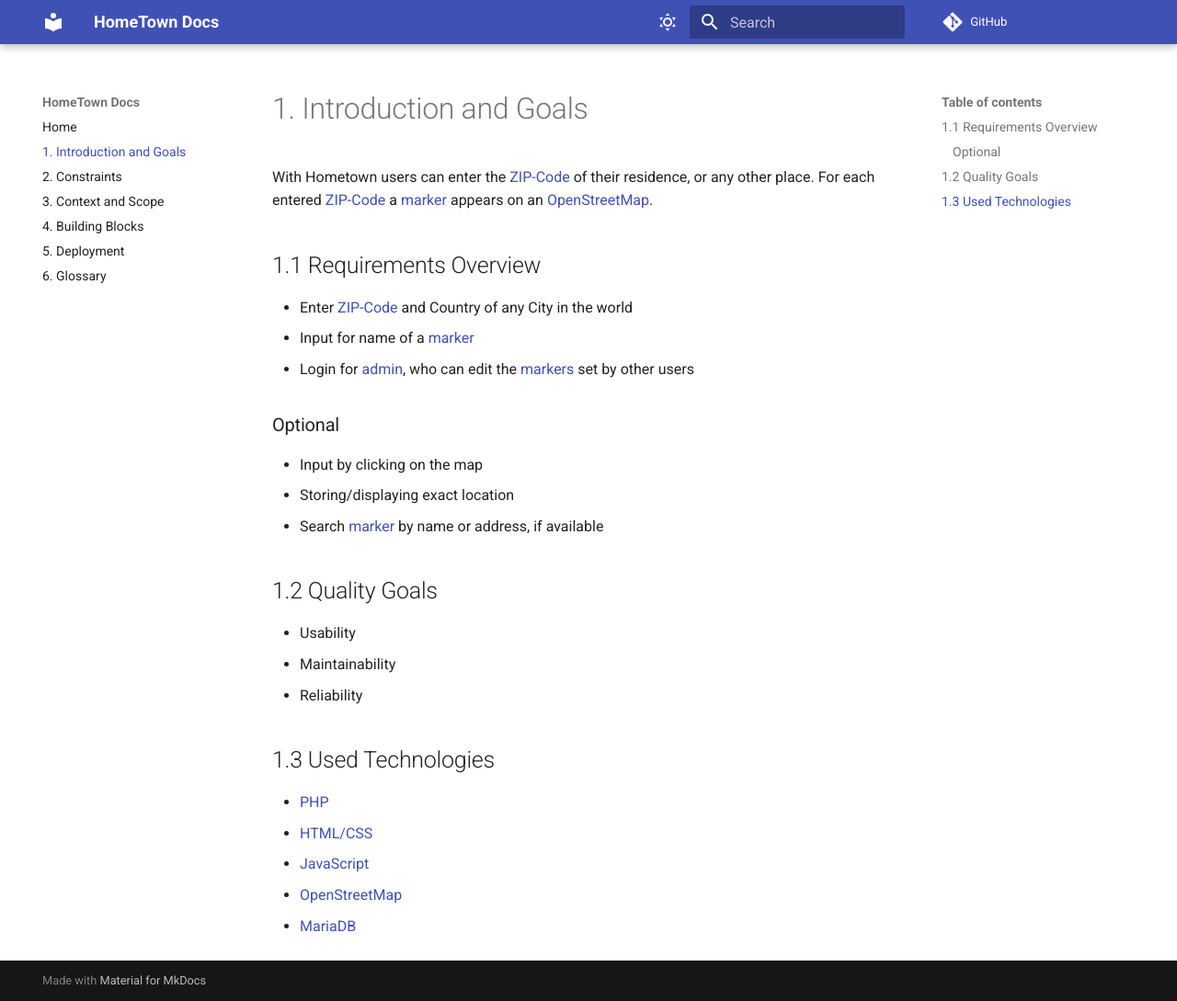
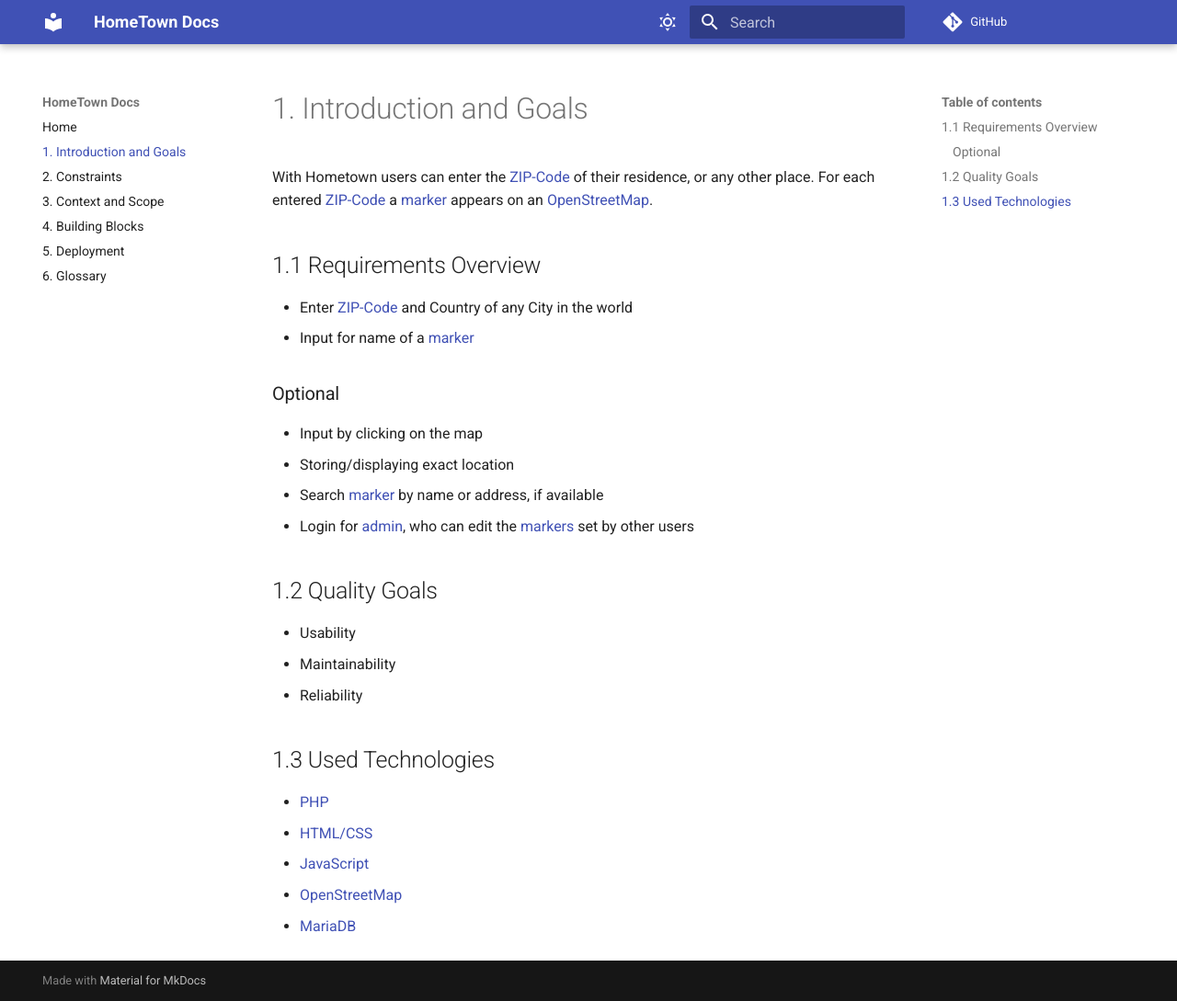
Before and after one commit to Lezurex/hometown, an MkDocs documentation site: the page built from docs/01.-Introduction-and-Goals.md, in a window 1280 px wide and 1089 px high. Shown: the whole window at 92% size. Built offline with MkDocs 1.6.1 and Material for MkDocs 9.7.7, drawn with Linux system fonts in a browser that asks for light colours; comment, search, counter and statistics services are not loaded.

Commit message:
:memo: improve documentation

```diff
--- a/docs/01.-Introduction-and-Goals.md
+++ b/docs/01.-Introduction-and-Goals.md
@@ -7,13 +7,13 @@ For each entered [ZIP-Code](06.-Glossary.md#zip-code) a [marker](06.-Glossary.md
 
 - Enter [ZIP-Code](06.-Glossary.md#zip-code) and Country of any City in the world
 - Input for name of a [marker](06.-Glossary.md#marker)
-- Login for [admin](06.-Glossary.md#admin), who can edit the [markers](06.-Glossary.md#marker) set by other users
 
 ### Optional
 
 - Input by clicking on the map
 - Storing/displaying exact location
 - Search [marker](06.-Glossary.md#marker) by name or address, if available
+- Login for [admin](06.-Glossary.md#admin), who can edit the [markers](06.-Glossary.md#marker) set by other users
 
 ## 1.2 Quality Goals
 
```
